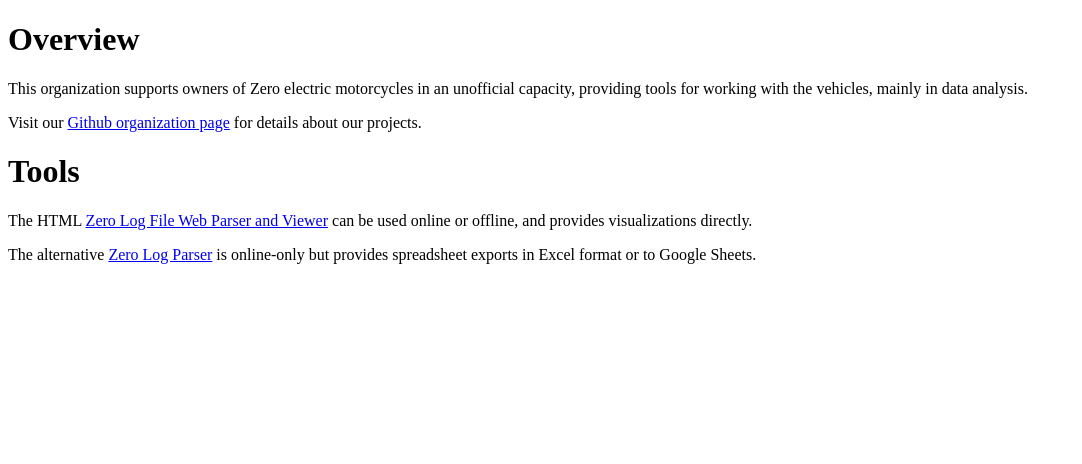
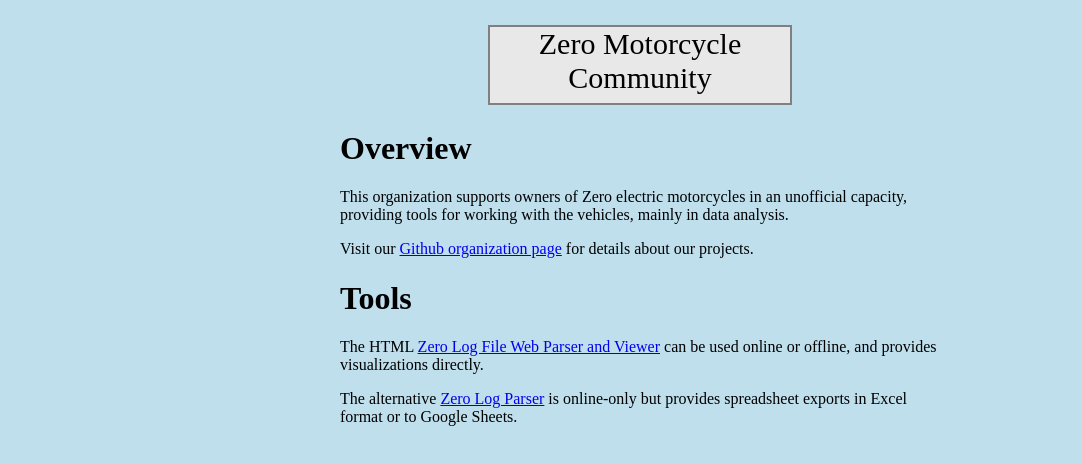
Before and after one commit to zero-motorcycle-community/zero-motorcycle-community.github.io, a plain HTML site: page index.html in a window 1280 px wide. Shown: the whole page, without its empty margins (0-1082 px from the left). Drawn offline with Linux system fonts and the light colour scheme.

Commit message:
add style elements

```diff
--- a/index.html
+++ b/index.html
@@ -4,8 +4,29 @@
   <meta charset="utf-8">
   <title>The Zero Motorcycle Community website</title>
   <meta name="description" content="The Zero Motorcycle Community website">
+  <meta name="viewport" content="width=device-width, height=device-height, initial-scale=1, user-scalable=yes"/>
+  <link rel="shortcut icon"type="image/x-icon" ref="favicon.ico">
+  <style>
+    body {
+      width: 100%;
+      max-width: 600px;
+      margin: auto;
+      background-color: #bfdfed;
+      font-size: 16px
+    }
+    #title{
+      border: 2px solid #808080;
+      background-color: #e8e8e8;
+      height: 76px;
+      width: 300px;
+      font-size: 30px;
+      text-align: center;
+      margin:25px auto 25px;
+    }
+  </style>
 </head>
 <body>
+  <p id="title" >Zero Motorcycle Community</p>
   <h1>Overview</h1>
   <p>This organization supports owners of Zero electric motorcycles in an unofficial capacity, providing tools for working with the vehicles, mainly in data analysis.</p>
   <p>Visit our <a href="https://github.com/zero-motorcycle-community/">Github organization page</a> for details about our projects.</p>
```
